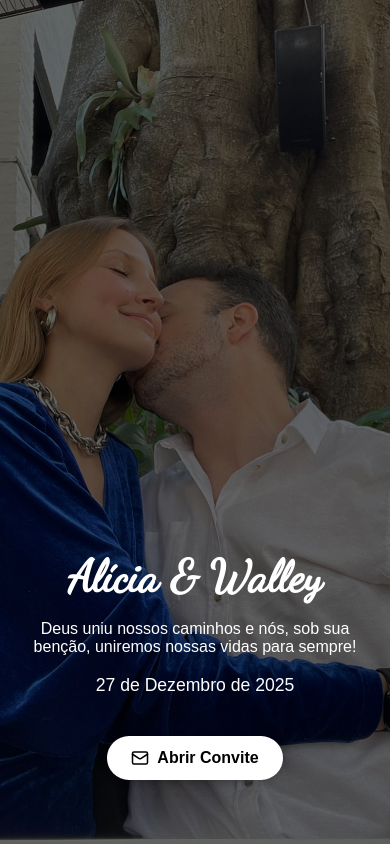
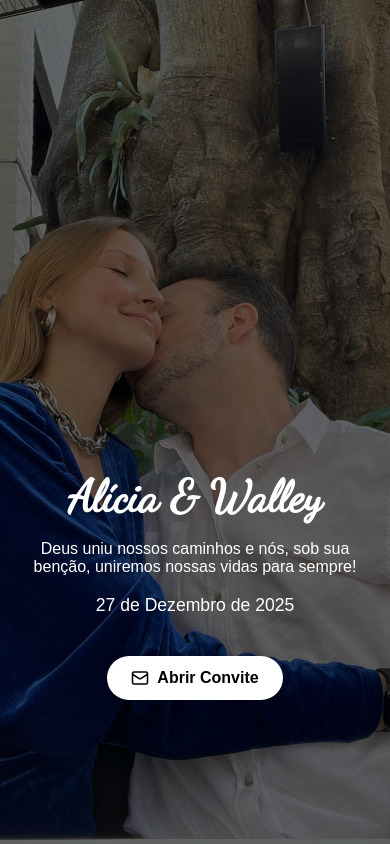
Before and after one commit to anazambarda/convite-alicia-walley, a React (Vite) app: page / in a window 390 px wide. Built offline with nearby package versions, Linux system fonts and the light colour scheme.

Commit message:
hiper link

```diff
--- a/src/pages/Convite.tsx
+++ b/src/pages/Convite.tsx
@@ -155,9 +155,9 @@ const Convite = () => {
       <div className="cartao-simples">
         <p>27 de Dezembro de 2025 às 16:30</p>
         <p>Igreja São José</p>
-        <p>Praça Nossa Sra. do Brasil, 01 - Jardim América, São Paulo</p>
+        <p>Comunidade de Vida e Oração Cidadãos do Infinito - Linha Cereja, Vera Cruz</p>
         <a
-          href="https://www.google.com/maps/place/Paróquia+Nossa+Senhora+do+Brasil"
+          href="https://maps.app.goo.gl/ARA1SyUphaC5rQLw6"
           target="_blank"
           rel="noreferrer"
           className="link-gold"
@@ -178,7 +178,7 @@ const Convite = () => {
         <p>Salão Assmann</p>
         <p>Estr. Bruno Pritsch - Santa Cruz do Sul, RS</p>
         <a
-          href="https://www.google.com/maps/place/Sal%C3%A3o+Assmann"
+          href="https://maps.app.goo.gl/X7NyNayzBLG1Hom46"
           target="_blank"
           rel="noreferrer"
           className="link-gold"
--- a/src/styles/TelaInicial.css
+++ b/src/styles/TelaInicial.css
@@ -92,7 +92,7 @@
   align-items: center;
   text-align: center;
   height: 100vh;
-  padding: 2rem 1.5rem 4rem; /* ↓ Aumentou o bottom padding */
+  padding: 2rem 1.5rem 9rem; /* ↓ Aumentou o bottom padding */
   z-index: 2;
   color: white;
 }
```
